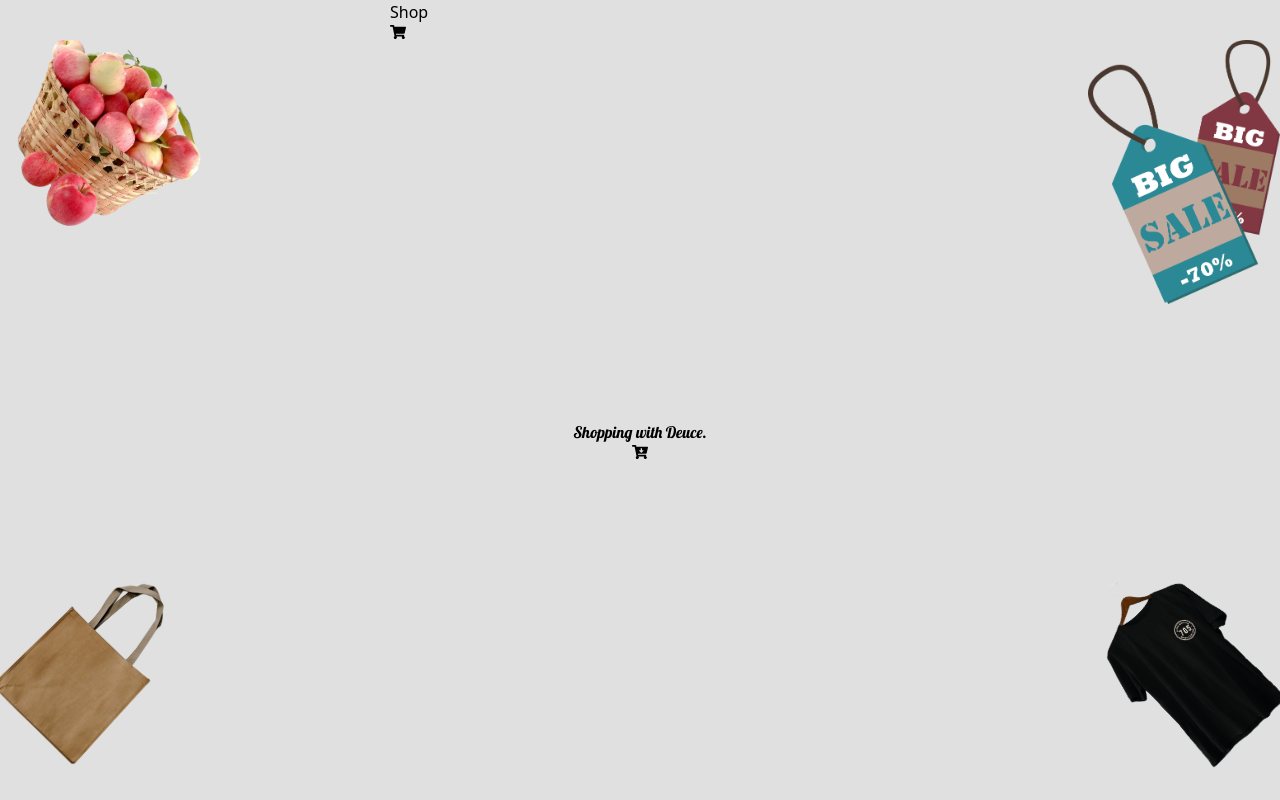
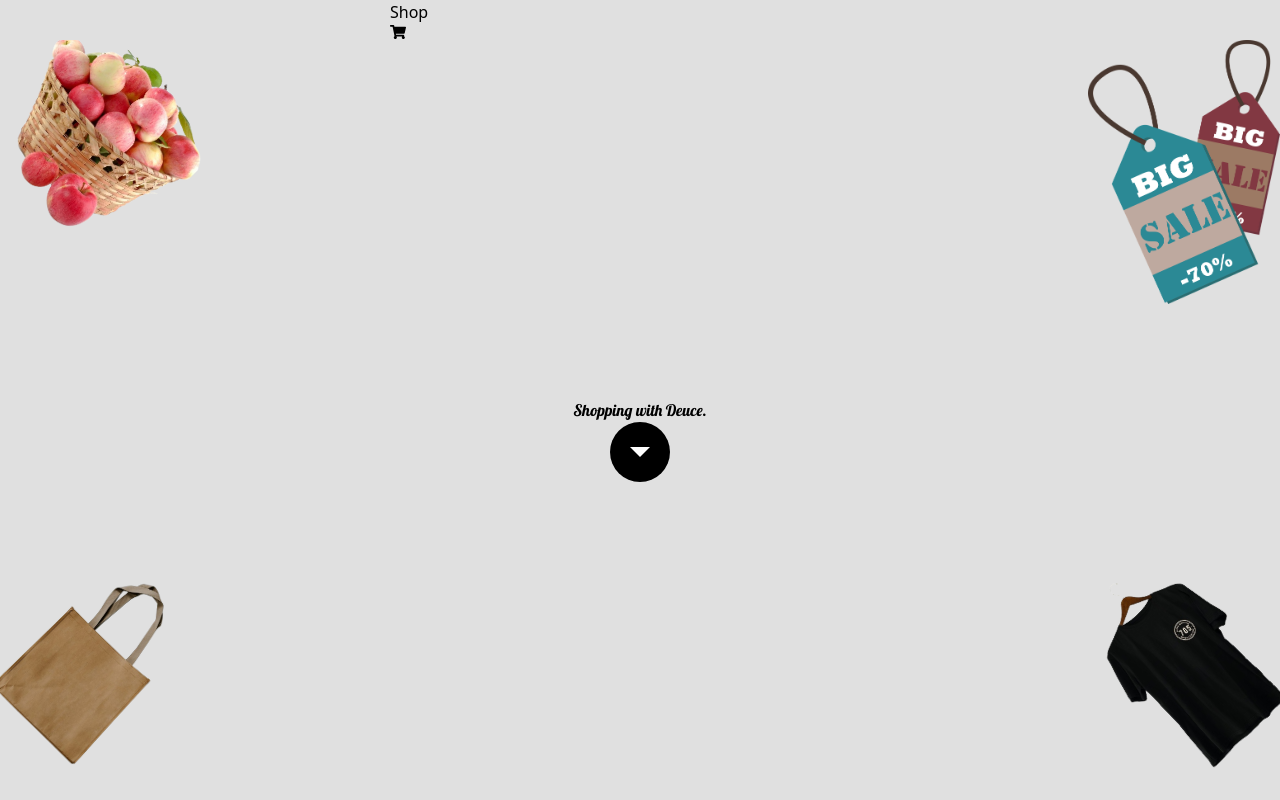
Before and after one commit to d3uceY/Uncle-Deuce-Shop--neo-morphism-, a React (Vite) app: page / in a window 1280 px wide. Shown: the top 800 px of the page. Built offline with nearby package versions, Linux system fonts and the light colour scheme.

Commit message:
modded the animation button

```diff
--- a/src/pages/shop/Shop.jsx
+++ b/src/pages/shop/Shop.jsx
@@ -1,7 +1,6 @@
 import { React } from 'react'
 import { ProductData } from '../../ProductData'
 import { motion } from 'framer-motion'
-import { FaCartArrowDown } from 'react-icons/fa'
 import Products from './Products'
 import apple from '../../assets/HomepageImages/apple.png'
 import blackshirt from '../../assets/HomepageImages/blackshirt.png'
@@ -39,9 +38,9 @@ const rightAnimationVariants = {
 }
 
 
-const cartSectionButtonVariants = {
+const goToShop = {
   hidden: {
-    opacity: 0, scale: 1.1
+    opacity: 0, scale: 1.4
   },
 
   visible: {
@@ -52,24 +51,6 @@ const cartSectionButtonVariants = {
     }
   }
 }
-
-
-
-// product variants
-// const productsContainer = {
-//   hidden: { opacity: 0 },
-//   show: {
-//     opacity: 1,
-//     transition: {
-//       staggerChildren: 0.5
-//     }
-//   }
-// };
-
-// const productListItem = {
-//   hidden: { opacity: 0 },
-//   show: { opacity: 1 }
-// };
 
 export default function Shop() {
 
@@ -85,15 +66,15 @@ export default function Shop() {
             animate={{ opacity: 1, scale: 1 }}
             transition={{ delay: 2.5, duration: .3, stiffness: 130, type: 'spring' }}
             className='text-center text-[3rem]  sm:text-[5rem] mb-4 md:mb-[5rem]'>Shopping with Deuce.</motion.h1>
-          <div className='cartArrowDown text-[3rem] md:text-[4rem]'>
-            <a href="#shop">
-              <motion.i
-                variants={cartSectionButtonVariants}
-                initial="hidden"
-                animate="visible"> <FaCartArrowDown /></motion.i>
-            </a>
-          </div>
-
+          <motion.a href="#shop" className='goToShop'
+          variants={goToShop}
+          initial = 'hidden'
+          animate = 'visible'
+          >
+            <div className='cartArrowDown text-[3rem] md:text-[4rem]'>
+              <div className='triangle'></div>
+            </div>
+          </motion.a>
         </div>
       </div>
       <div id='shop' className="products grid lg:grid-cols-2 xl:grid-cols-3 px-8  gap-5 container mx-auto">
--- a/src/pages/shop/shopstyle.css
+++ b/src/pages/shop/shopstyle.css
@@ -65,8 +65,74 @@ h1 {
     font-family: 'Lobster', sans-serif;
 }
 
-.cartArrowDown{
+.goToShop{
+    width: fit-content;
+    display: block;
     margin: 0px auto;
-    display: block;
-    width: fit-content;
 }
+
+.triangle {
+    width: 0;
+    height: 0;
+    border-style: solid;
+    border-width: 10px 10px 0 10px;
+    border-color: white transparent transparent transparent;
+    animation: myAnim 3s ease-in-out 0s 2 normal forwards;
+}
+
+ .cartArrowDown{
+    height: 60px;
+    width: 60px;
+    border-radius: 100%;
+    display: flex;
+    justify-content: center;
+    align-items: center;
+    background: #000;
+    overflow-y: hidden;
+ }
+
+ @keyframes myAnim {
+	0% {
+		animation-timing-function: ease-in;
+		opacity: 1;
+		transform: translateY(-45px);
+	}
+
+	24% {
+		opacity: 1;
+	}
+
+	40% {
+		animation-timing-function: ease-in;
+		transform: translateY(-24px);
+	}
+
+	65% {
+		animation-timing-function: ease-in;
+		transform: translateY(-12px);
+	}
+
+	82% {
+		animation-timing-function: ease-in;
+		transform: translateY(-6px);
+	}
+
+	93% {
+		animation-timing-function: ease-in;
+		transform: translateY(-4px);
+	}
+
+	25%,
+	55%,
+	75%,
+	87% {
+		animation-timing-function: ease-out;
+		transform: translateY(0px);
+	}
+
+	100% {
+		animation-timing-function: ease-out;
+		opacity: 1;
+		transform: translateY(0px);
+	}
+}
```
